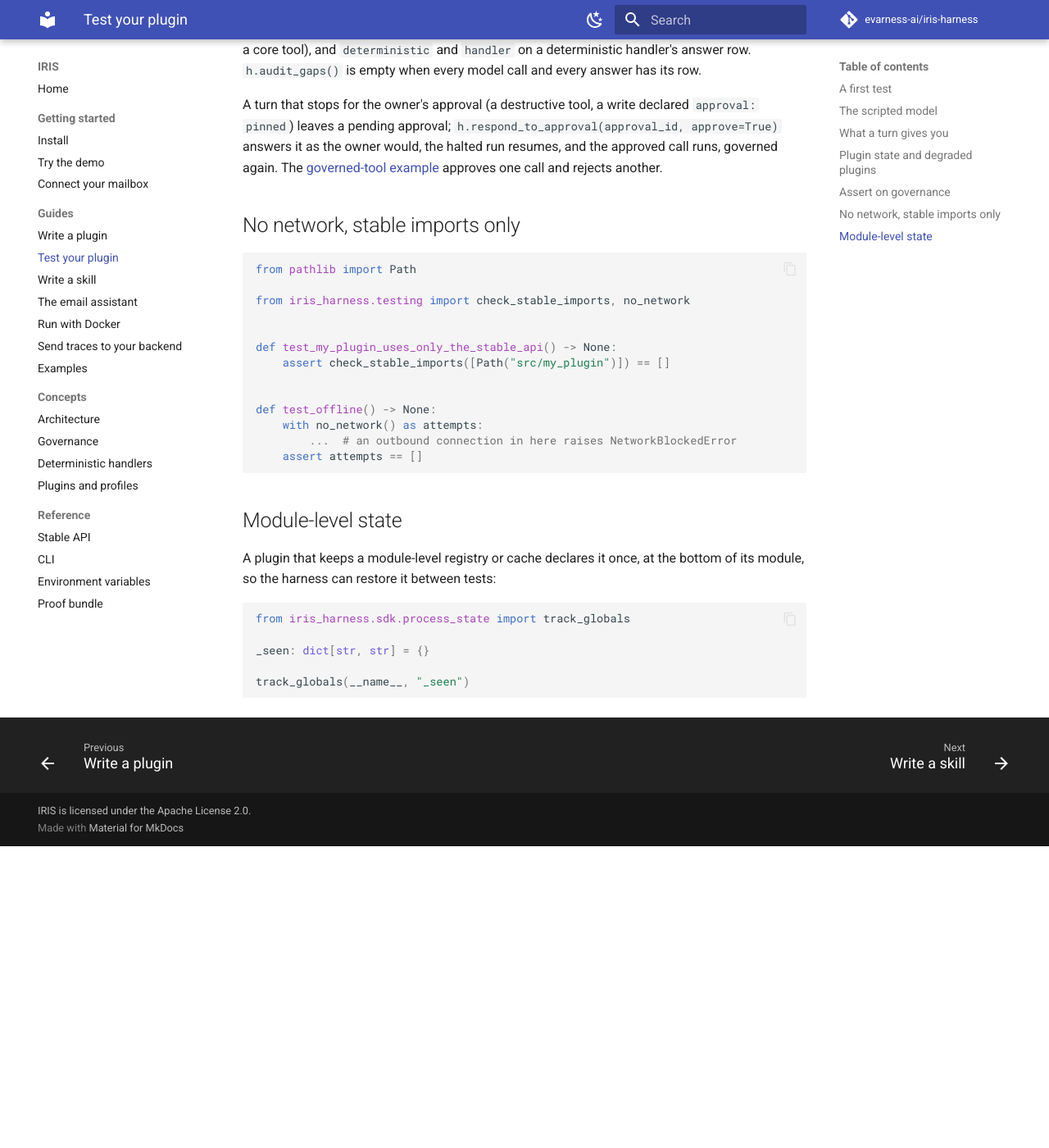
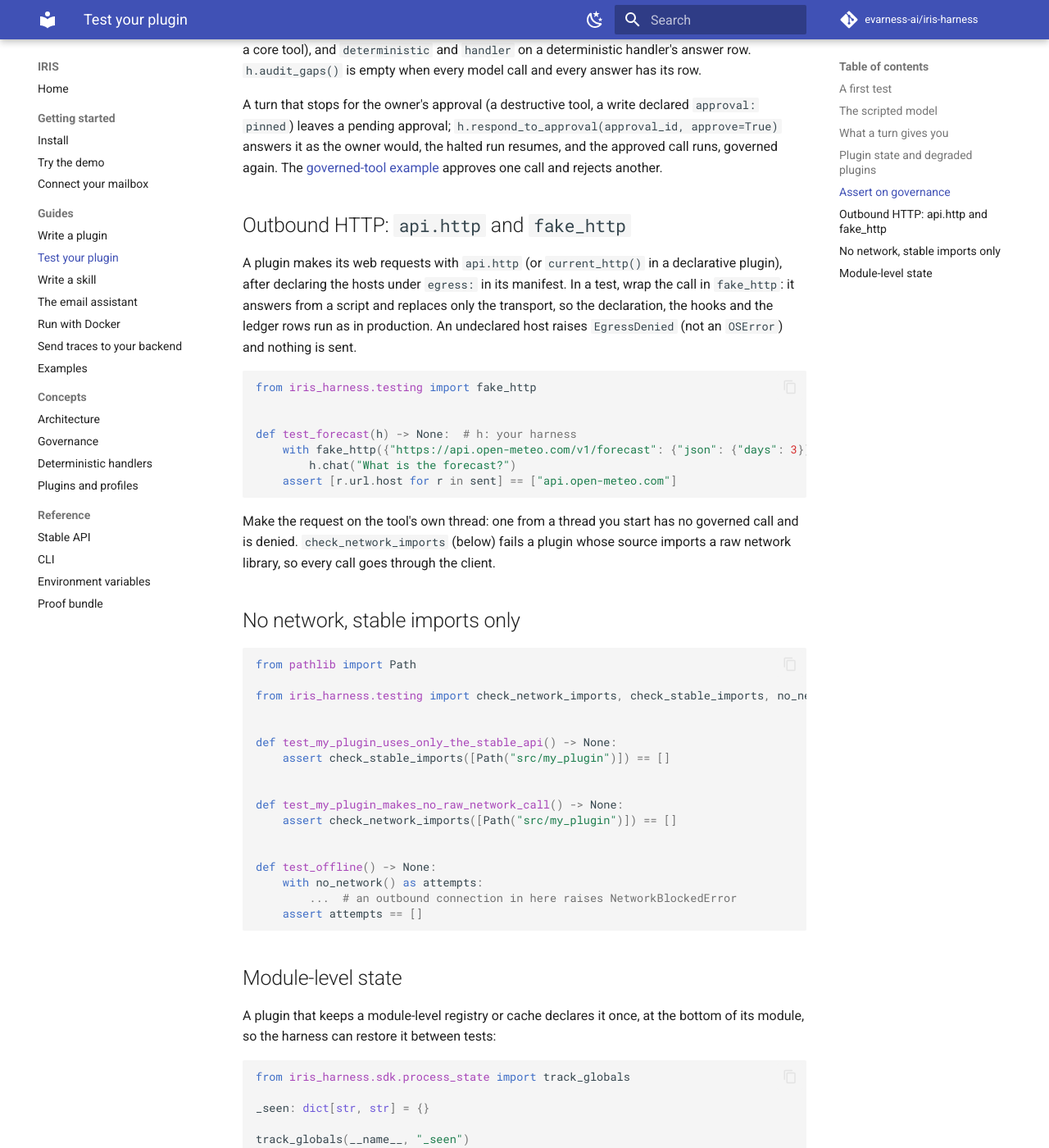
Before and after one commit to evarness-ai/iris-harness, an MkDocs documentation site: the page built from docs/guides/test-your-plugin.md, in a window 1280 px wide and 1400 px high, scrolled down 1747 px. Shown: the whole window at 82% size. Built offline with MkDocs 1.6.1 and Material for MkDocs 9.7.7, drawn with Linux system fonts in a browser that asks for light colours; comment, search, counter and statistics services are not loaded; before the commit the page ends 2779 px from its top, so only the background shows below that.

Commit message:
docs(architecture): document call-scoped egress and the lint's limits (#103)
Signed-off-by: Sathish Somasundaram <28712492+sathishksomasundaram@users.noreply.github.com>

````diff
--- a/docs/guides/test-your-plugin.md
+++ b/docs/guides/test-your-plugin.md
@@ -82,16 +82,42 @@ call runs, governed again. The
 [governed-tool example](https://github.com/evarness-ai/iris-harness/tree/main/examples/02-governed-tool)
 approves one call and rejects another.
 
+## Outbound HTTP: `api.http` and `fake_http`
+
+A plugin makes its web requests with `api.http` (or `current_http()` in a declarative
+plugin), after declaring the hosts under `egress:` in its manifest. In a test, wrap the call in
+`fake_http`: it answers from a script and replaces only the transport, so the declaration, the
+hooks and the ledger rows run as in production. An undeclared host raises `EgressDenied` (not an
+`OSError`) and nothing is sent.
+
+```python
+from iris_harness.testing import fake_http
+
+
+def test_forecast(h) -> None:  # h: your harness
+    with fake_http({"https://api.open-meteo.com/v1/forecast": {"json": {"days": 3}}}) as sent:
+        h.chat("What is the forecast?")
+    assert [r.url.host for r in sent] == ["api.open-meteo.com"]
+```
+
+Make the request on the tool's own thread: one from a thread you start has no governed call and
+is denied. `check_network_imports` (below) fails a plugin whose source imports a raw network
+library, so every call goes through the client.
+
 ## No network, stable imports only
 
 ```python
 from pathlib import Path
 
-from iris_harness.testing import check_stable_imports, no_network
+from iris_harness.testing import check_network_imports, check_stable_imports, no_network
 
 
 def test_my_plugin_uses_only_the_stable_api() -> None:
     assert check_stable_imports([Path("src/my_plugin")]) == []
+
+
+def test_my_plugin_makes_no_raw_network_call() -> None:
+    assert check_network_imports([Path("src/my_plugin")]) == []
 
 
 def test_offline() -> None:
````
Also changed, not shown: CHANGELOG.md (+9 -2 lines), docs/architecture/plugin-contract.md (+3 -1 lines), docs/architecture/plugin-egress.md (+21 -6 lines), docs/guides/write-a-plugin.md (+19 -0 lines).
